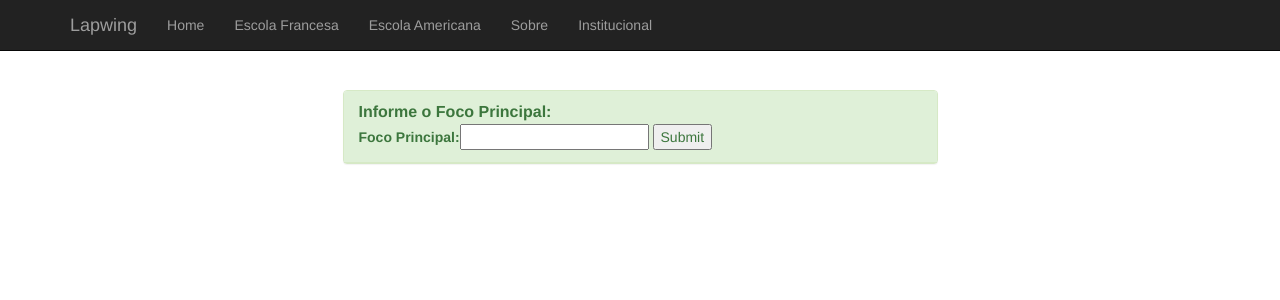
After one commit to OthoGarcia/Analise-Decisoria, a Django app: page /ahp/focoprincipaltest/ in a window 1280 px wide. The commit adds this page. Shown: the top 300 px of the page. Run offline with Django 3.2, Linux system fonts and the light colour scheme; some libraries are stand-ins or nearby versions.

Commit message:
AHP temporario

```diff
--- a/analise_decisoria/main/forms.py
+++ b/analise_decisoria/main/forms.py
@@ -5,3 +5,9 @@ class captura_entrada_form(forms.Form):
     qtdeAlternativa = forms.IntegerField()
 class FocoPrincipal_Form(forms.Form):
     focoPrincipal = forms.CharField(label='Foco Principal', max_length=100)
+
+class Criterio_AHP_Form(forms.Form):
+    criterio = forms.CharField(label='Criterio', max_length=100)
+
+class Alternativa_AHP_Form(forms.Form):
+    alternativa = forms.CharField(label='Alternativa', max_length=100)
--- /dev/null
+++ b/analise_decisoria/main/templates/ahp/ahp_foco_principal_test.html
@@ -0,0 +1,23 @@
+{% extends 'main/base.html' %}
+{% load staticfiles %}
+{% block content %}
+<br></br>
+<div class="container-fluid">
+ <div id="loginbox" style="margin-top:50px;" class="mainbox col-md-6 col-md-offset-3 col-sm-8 col-sm-offset-2">
+   <div class="panel panel-success" >
+    <div class="panel-heading">
+        <div class="panel-title"><b>Informe o Foco Principal:</b></div>
+        <div style="float:right; font-size: 80%; position: relative; top:-10px"></div>
+        <form id="loginform" class="form-horizontal" role="form" action="{% url 'ahp_resultado' %}" method="POST" >
+            {% csrf_token %}
+            {{ form }}
+            <input type="submit" value="Submit" />
+
+                    </form>
+                </div>
+            </div>
+            </div>
+            </div>
+            <!-- <script type="text/javascript" src="{% static 'jquery/jquery.min.js' %}"></script> -->
+            <script type="text/javascript" src="{% static 'js/forms_ahp.js' %}"></script>
+{% endblock %}
--- a/analise_decisoria/main/templates/main/base.html
+++ b/analise_decisoria/main/templates/main/base.html
@@ -61,8 +61,8 @@
        <span aria-hidden="true"></span>
        </a>
        <ul id="dropdown-menu" class="dropdown-menu" role="menu" aria-labelledby="dropdownMenu1">
-         <li role="presentation"><a role="menuitem" tabindex="-1" href="{% url 'ahp_insert_valores' %}">AHP</a></li>
-           <li role="presentation"><a role="menuitem" tabindex="-1" href="{% url 'ahp_foco_principal' %}">Foco Principal</a></li>
+         <li role="presentation"><a role="menuitem" tabindex="-1" href="{% url 'ahp_foco_principal' %}">AHP</a></li>
+           <li role="presentation"><a role="menuitem" tabindex="-1" href="{% url 'ahp_foco_principal_test' %}">Foco Principal</a></li>
        </ul>
       </li>
         <li><a href="{% url 'sobre' %}">Sobre</a></li>
--- a/analise_decisoria/main/urls.py
+++ b/analise_decisoria/main/urls.py
@@ -8,6 +8,7 @@ urlpatterns = [
     url(r'^main/sobre/$', views.sobre, name='sobre'),
     url(r'^ahp/ahp/$', views.ahp_insert_valores, name='ahp_insert_valores'),
     url(r'^ahp/focoprincipal/$', views.ahp_foco_principal, name='ahp_foco_principal'),
+    url(r'^ahp/focoprincipaltest/$', views.ahp_foco_principal_test, name='ahp_foco_principal_test'),
     url(r'^ahp/resultado/$', views.ahp_resultado, name='ahp_resultado'),
     url(r'^main/qtdeCriterioAlternativa/$', views.qtdeCriterioAlternativa, name='qtdeCriterioAlternativa'),
 ]
--- a/analise_decisoria/main/views.py
+++ b/analise_decisoria/main/views.py
@@ -1,5 +1,5 @@
 from django.shortcuts import render, redirect
-from .forms import captura_entrada_form, FocoPrincipal_Form
+from .forms import captura_entrada_form, FocoPrincipal_Form, Criterio_AHP_Form
 
 # Create your views here.
 def menu_principal(request):
@@ -18,11 +18,14 @@ def ahp_insert_valores(request):
     return render(request, 'ahp/ahp_insert_valores.html', {})
 
 def ahp_resultado(request):
-    resultado=request.POST['focoPrincipal'] ## é assim que recupera os dados de uma variavel.
-    return render(request, 'ahp/ahp_resultado.html', {'resultado': resultado})## Enviando o resultado para a próxima página.
+    resultado=request.POST['focoPrincipal']
+    return render(request, 'ahp/ahp_resultado.html', {'resultado': resultado})
 
 def ahp_foco_principal(request):
     return render(request, 'ahp/ahp_foco_principal.html', {'form': FocoPrincipal_Form()})
+
+def ahp_foco_principal_test(request):
+    return render(request, 'ahp/ahp_foco_principal_test.html', {'form': FocoPrincipal_Form()})
 
 def qtdeCriterioAlternativa (request):
     if request.method == 'POST':
--- a/analise_decisoria/static/js/forms_ahp.js
+++ b/analise_decisoria/static/js/forms_ahp.js
@@ -8,7 +8,7 @@ $(document).ready(function() {
 		if (x <= campos_criterio_max) {
 			$('#grupo_criterio').append('<div>\
 			<label for="criterio" class="control-label">Criterio:</label>\
-			<input type="text" required  name="criterio[]" placeholder="Informe o nome do criterio">\
+			<input type="text" required  name="criterio" placeholder="Informe o nome do criterio">\
 			<a href="#" class="remover_campo_criterio btn btn-danger">Remover</a>\
 			</div>');
 			x++;
@@ -26,7 +26,7 @@ $(document).ready(function() {
 		if (y <= campos_alternativa_max) {
 			$('#grupo_alternativa').append('<div>\
 			<label for="alternativa" class="control-label">Alternativa:</label>\
-			<input type="text" required  name="alternativa[]" placeholder="Informe o nome da alternativa">\
+			<input type="text" required  name="alternativa" placeholder="Informe o nome da alternativa">\
 			<a href="#" class="remover_campo_alternativa btn btn-danger">Remover</a>\
 			</div>');
 			y++;
```
Also changed, not shown: analise_decisoria/main/templates/ahp/ahp_insert_valores.html (+8 -5 lines).
